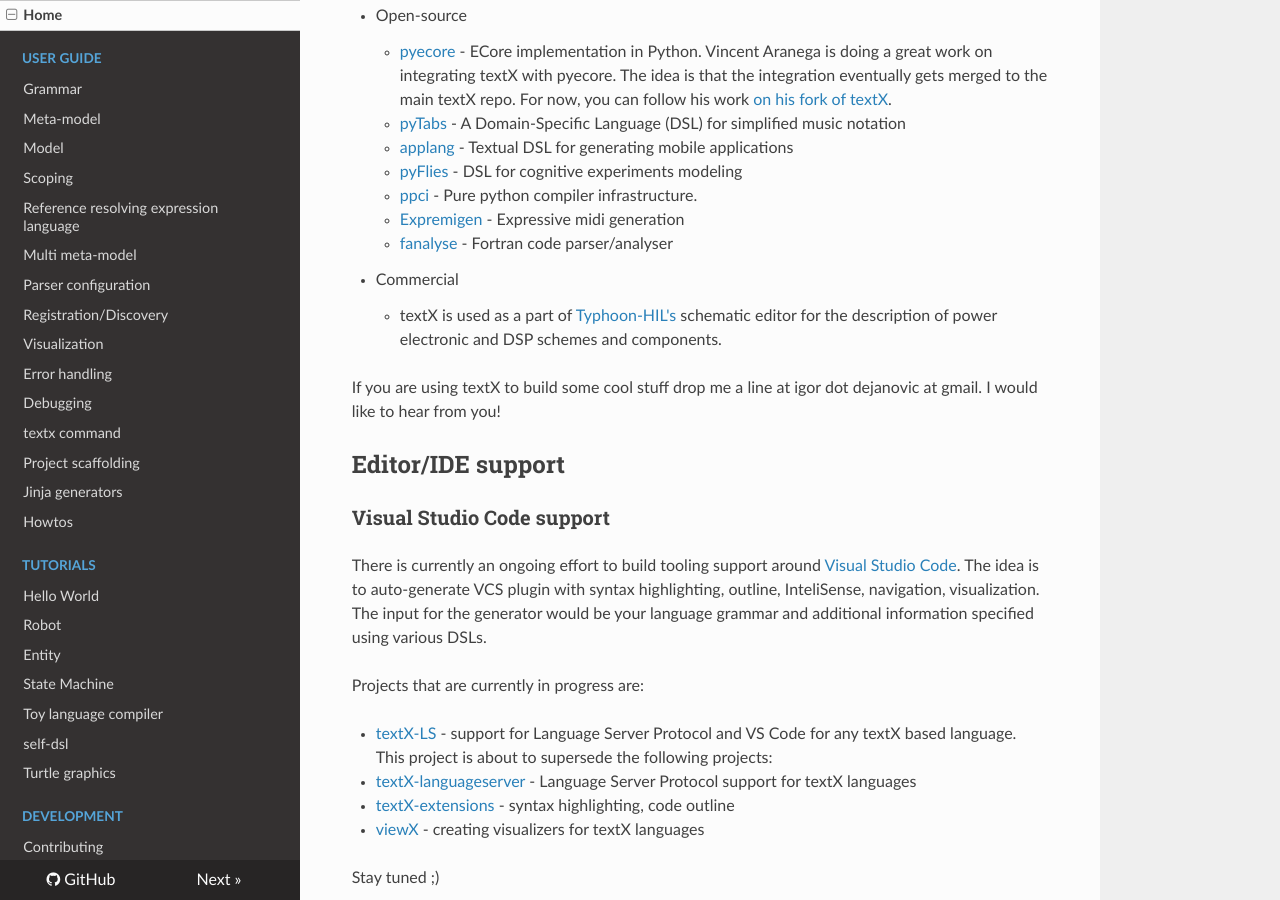
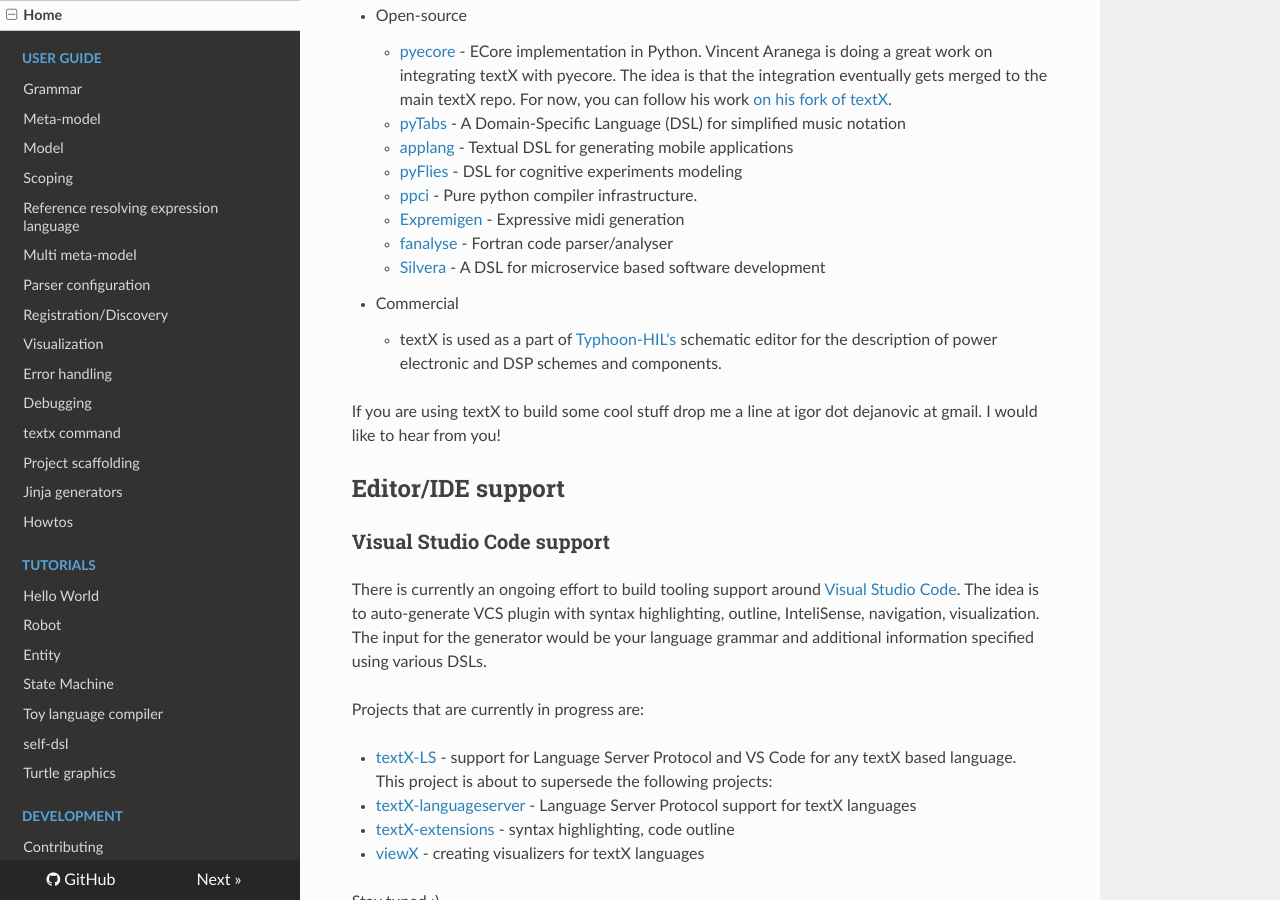
Before and after one commit to textX/textX, an MkDocs documentation site: the page built from docs/index.md, in a window 1280 px wide and 900 px high, scrolled down 3946 px. Built offline with MkDocs 1.6.1, drawn with Linux system fonts in a browser that asks for light colours; nearby versions of some CDN libraries; comment, search, counter and statistics services are not loaded.

Commit message:
Add reference to Silvera DSL in `Projects using textX`

```diff
--- a/docs/index.md
+++ b/docs/index.md
@@ -199,6 +199,8 @@
       compiler infrastructure.
     - [Expremigen](https://github.com/shimpe/expremigen) -  Expressive midi generation
     - [fanalyse](https://github.com/azag0/fanalyse) - Fortran code parser/analyser
+    - [Silvera](https://gitlab.com/alensuljkanovic/silvera/-/wikis/home) - A DSL
+      for microservice based software development
 
 * Commercial
 
```
